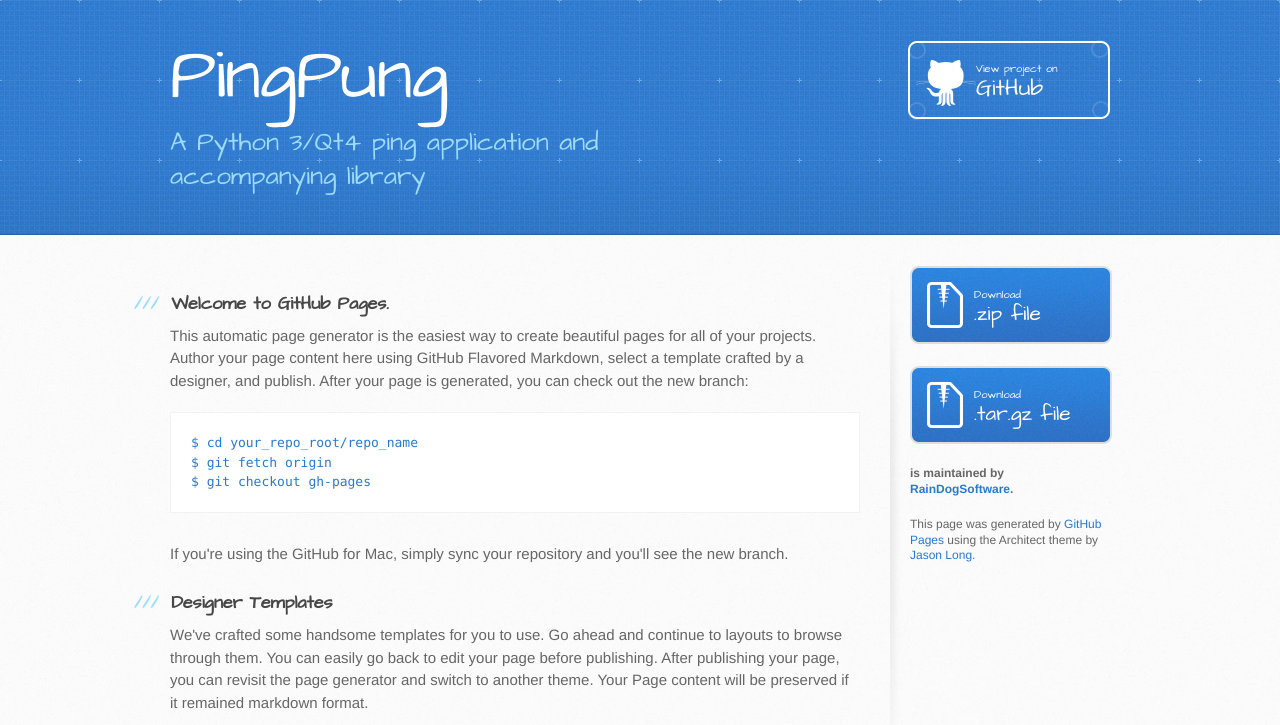
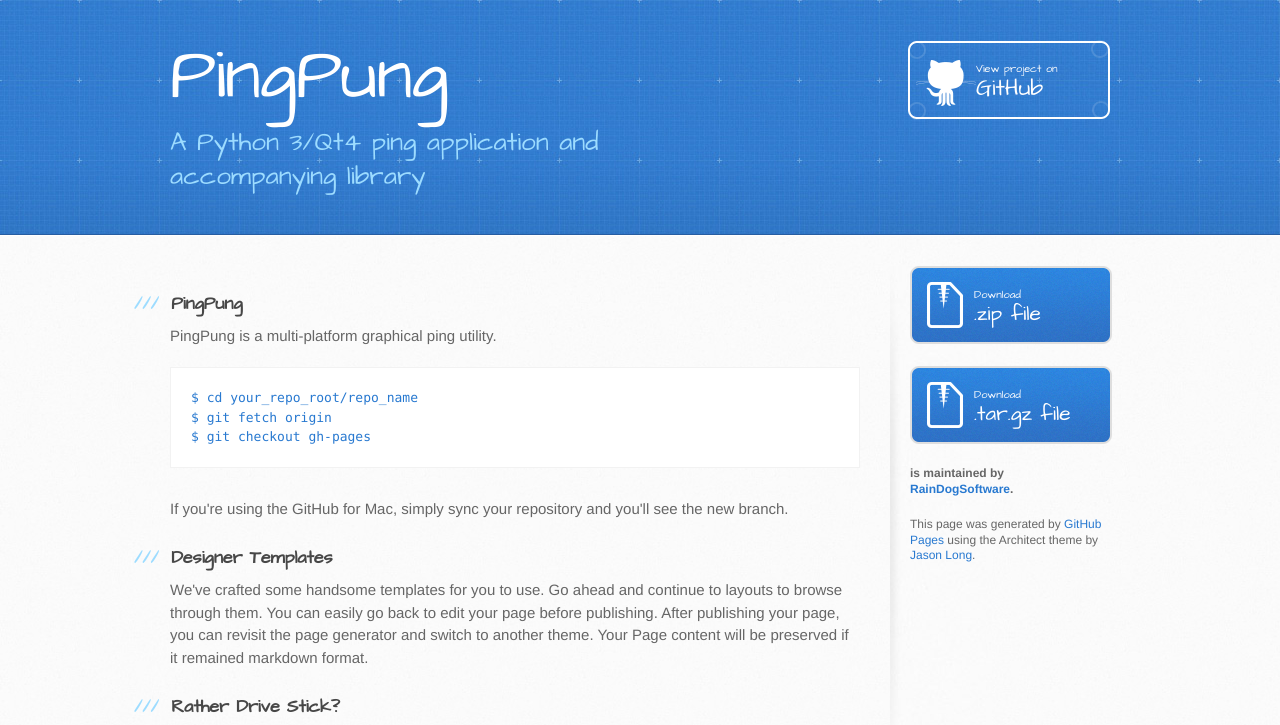
Before and after one commit to RainDogSoftware/pingpung, a plain HTML site: page index.html in a window 1280 px wide. Shown: the top 725 px of the page. Drawn offline with Linux system fonts and the light colour scheme.

```diff
--- a/index.html
+++ b/index.html
@@ -29,9 +29,9 @@
       <div class="inner clearfix">
         <section id="main-content">
           <h3>
-<a name="welcome-to-github-pages" class="anchor" href="#welcome-to-github-pages"><span class="octicon octicon-link"></span></a>Welcome to GitHub Pages.</h3>
+<a name="pingpung" class="anchor" href="#pingpung"><span class="octicon octicon-link"></span></a>PingPung</h3>
 
-<p>This automatic page generator is the easiest way to create beautiful pages for all of your projects. Author your page content here using GitHub Flavored Markdown, select a template crafted by a designer, and publish. After your page is generated, you can check out the new branch:</p>
+<p>PingPung is a multi-platform graphical ping utility.</p>
 
 <pre><code>$ cd your_repo_root/repo_name
 $ git fetch origin
```
Also changed, not shown: params.json (+1 -1 lines).
